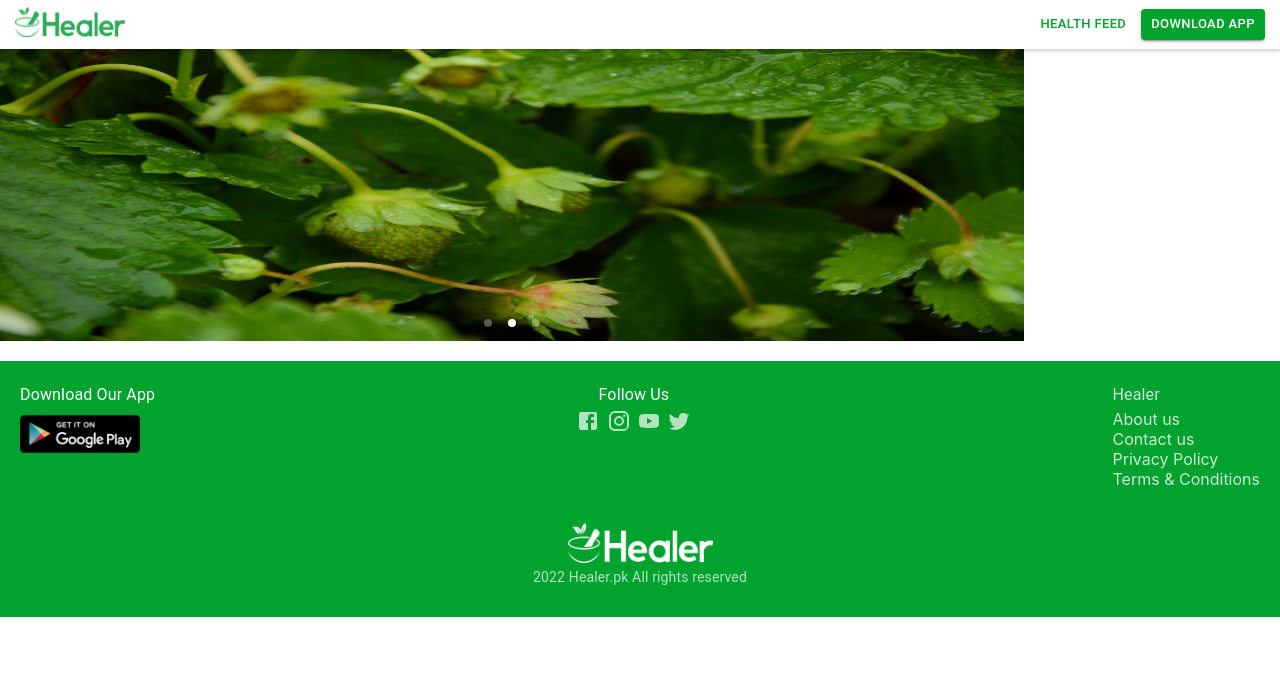
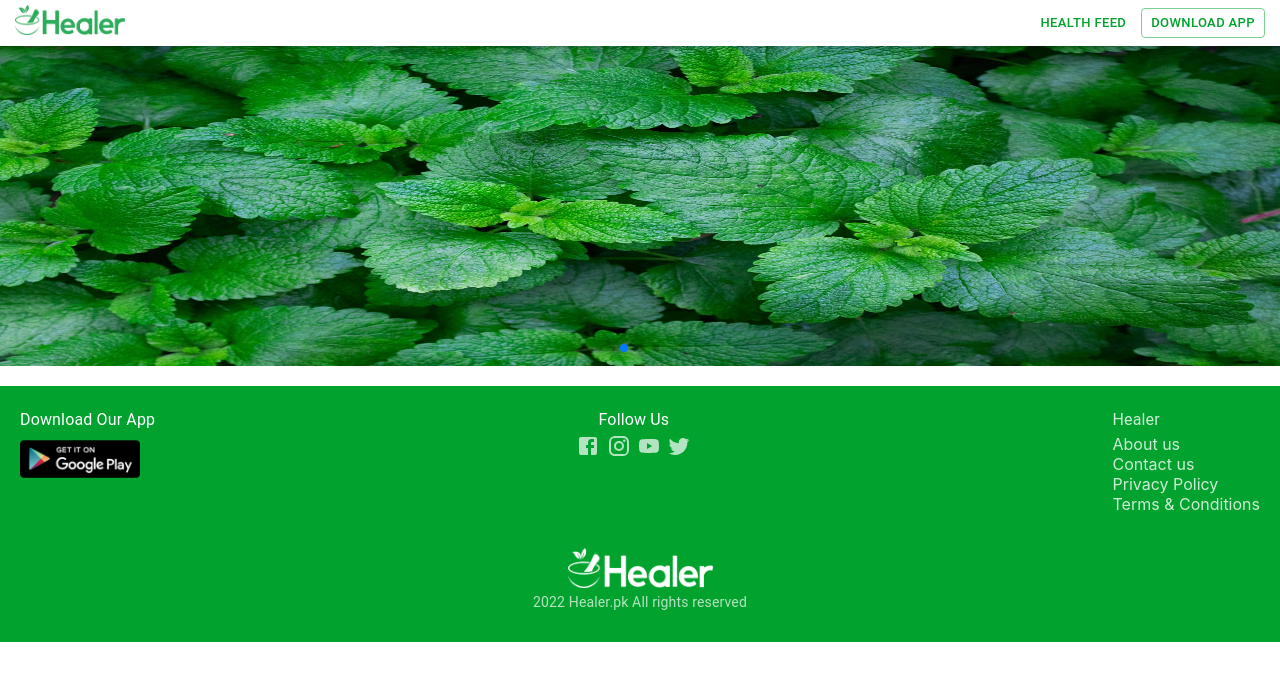
Before and after one commit to im-rahman1/healer-private, a Next.js app: page / in a window 1280 px wide. Shown: the top 680 px of the page. Built offline with nearby package versions, Linux system fonts and the light colour scheme.

Commit message:
implement a slider in home

```diff
--- a/components/Header.js
+++ b/components/Header.js
@@ -33,7 +33,7 @@ export default function Header() {
                 size="small"
                 className={styles.btnContained}
                 color="primary"
-                variant="contained">
+                variant="outlined">
                 Download App
               </Button>
             </ThemeProvider>
--- a/package.json
+++ b/package.json
@@ -17,7 +17,8 @@
     "react": "17.0.2",
     "react-carousel-minimal": "^1.4.1",
     "react-dom": "17.0.2",
-    "react-responsive-carousel": "^3.2.22"
+    "react-responsive-carousel": "^3.2.22",
+    "swiper": "^8.0.3"
   },
   "devDependencies": {
     "eslint": "8.8.0",
--- a/pages/about.js
+++ b/pages/about.js
@@ -3,7 +3,7 @@ import Layout from "../components/Layout";
 export default function About() {
   return (
     <Layout title="About Us">
-      <h1>About</h1>
+      <h1>About ourself</h1>
     </Layout>
   );
 }
--- a/pages/index.js
+++ b/pages/index.js
@@ -1,55 +1,55 @@
+import React from "react";
 import Layout from "../components/Layout";
 import styles from "../styles/Home.module.css";
-import "react-responsive-carousel/lib/styles/carousel.min.css";
-import { Carousel } from "react-responsive-carousel";
 import Image from "next/image";
+
+import "swiper/css";
+import "swiper/css/pagination";
+
+import { Swiper, SwiperSlide } from "swiper/react";
+import { Pagination } from "swiper";
 
 export default function Home() {
   return (
     <Layout>
-      <Carousel
-        className={styles.carousel_imgContainer}
-        showStatus={false}
-        showThumbs={false}
-        showArrows={false}
-        showIndicators
-        useKeyboardArrows
-        infiniteLoop
-        emulateTouch
-        stopOnHover
-        autoPlay>
-        <div className={styles.carousel_imgContainer}>
+      <Swiper
+        spaceBetween={30}
+        pagination={{
+          clickable: true,
+        }}
+        modules={[Pagination]}
+        className="mySwiper">
+        <SwiperSlide>
           <Image
-            priority
             src="/homeImg1.jpg"
             className={styles.carousel_img}
             alt="homeImg1"
             layout="responsive"
-            width={350}
+            width={400}
             height={100}
           />
-        </div>
-        <div className={styles.carousel_imgContainer}>
+        </SwiperSlide>
+        <SwiperSlide>
           <Image
             src="/homeImg2.jpg"
             className={styles.carousel_img}
             alt="homeImg1"
             layout="responsive"
-            width={350}
+            width={400}
             height={100}
           />
-        </div>
-        <div className={styles.carousel_imgContainer}>
+        </SwiperSlide>
+        <SwiperSlide>
           <Image
             src="/homeImg3.jpg"
             className={styles.carousel_img}
             alt="homeImg1"
             layout="responsive"
-            width={350}
+            width={400}
             height={100}
           />
-        </div>
-      </Carousel>
+        </SwiperSlide>
+      </Swiper>
     </Layout>
   );
 }
--- a/styles/Home.module.css
+++ b/styles/Home.module.css
@@ -1,12 +1,36 @@
 .carousel {
   display: block;
-  max-width: 1024px;
+  /* max-width: 1024px; */
 }
 
-.carousel_imgContainer {
-  max-width: 1024px;
+.swiper {
+  width: 100%;
+  height: 100%;
 }
 
-.carousel_img {
-  min-width: 768px;
+.swiper-slide {
+  text-align: center;
+  font-size: 18px;
+  background: #fff;
+
+  /* Center slide text vertically */
+  display: -webkit-box;
+  display: -ms-flexbox;
+  display: -webkit-flex;
+  display: flex;
+  -webkit-box-pack: center;
+  -ms-flex-pack: center;
+  -webkit-justify-content: center;
+  justify-content: center;
+  -webkit-box-align: center;
+  -ms-flex-align: center;
+  -webkit-align-items: center;
+  align-items: center;
 }
+
+.swiper-slide img {
+  display: block;
+  width: 100%;
+  height: 100%;
+  object-fit: cover;
+}
--- a/styles/header.module.css
+++ b/styles/header.module.css
@@ -5,7 +5,7 @@
   align-items: center;
   padding: 0 5px;
   box-shadow: 0 2px 4px 0 rgba(0, 0, 0, 0.2);
-  height: 49px;
+  height: 46px;
   color: #01a22e;
   position: fixed;
   width: 100%;
@@ -34,23 +34,13 @@
 
 .btn {
   padding: 5px;
-  font-size: 6px;
-}
-
-.btnContained {
-  padding: 5px;
   font-size: 10px;
 }
 
 @media screen and (min-width: 480px) {
   .btn {
-    padding: 5px;
-    /* font-size: 13px; */
-  }
-
-  .btnContained {
     padding: 5px 10px;
-    /* font-size: 15px; */
+    font-size: 12px;
   }
 
   .header {
--- a/styles/layout.module.css
+++ b/styles/layout.module.css
@@ -1,5 +1,5 @@
 .container {
-  padding-top: 48px;
+  padding-top: 46px;
 }
 
 .carousel_imgContainer {
```
Also changed, not shown: pages/physician/verify.js (+11 -1 lines), styles/verify.module.css (added, +13 -0 lines), 1 other file (tests, documents, lock files or other folders).
